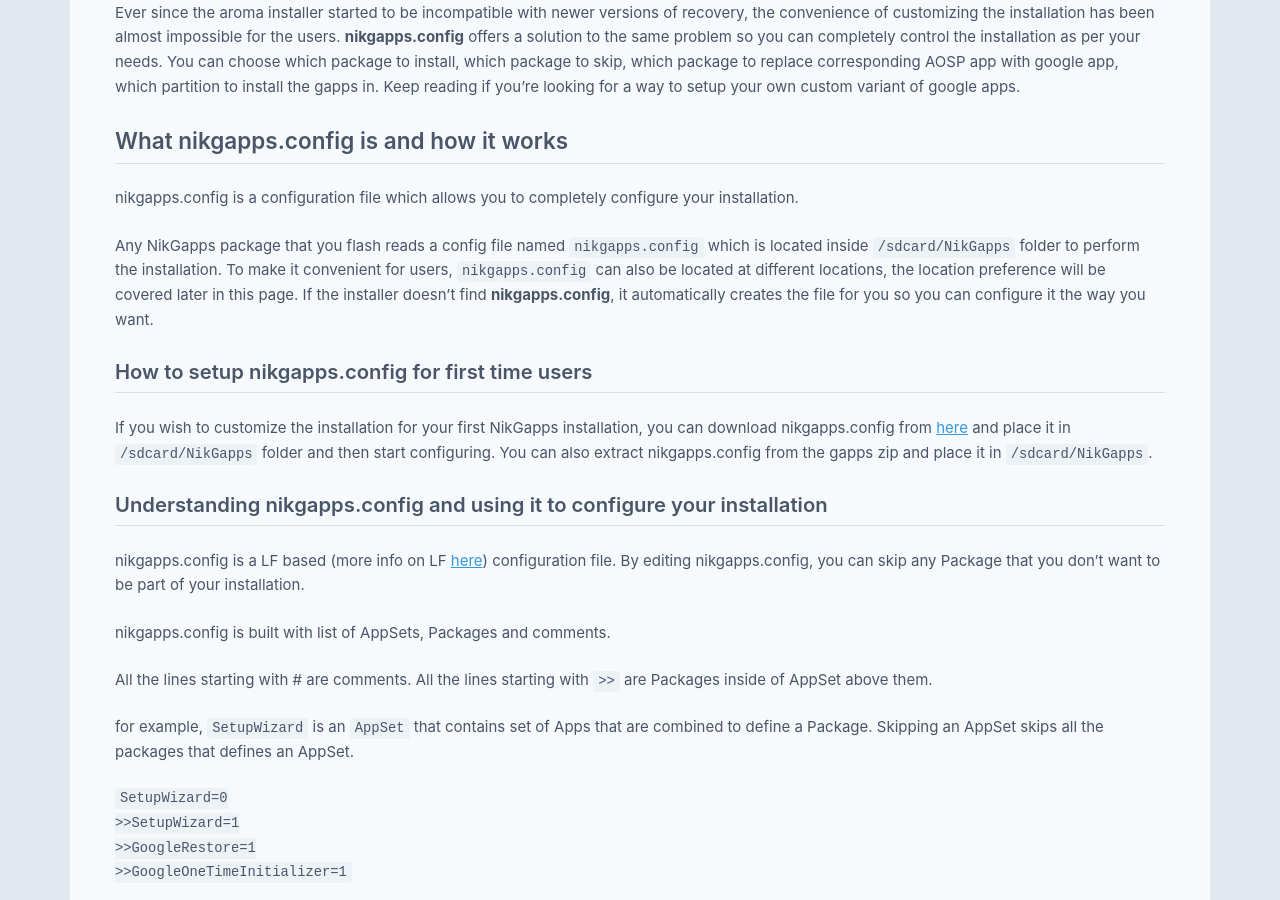
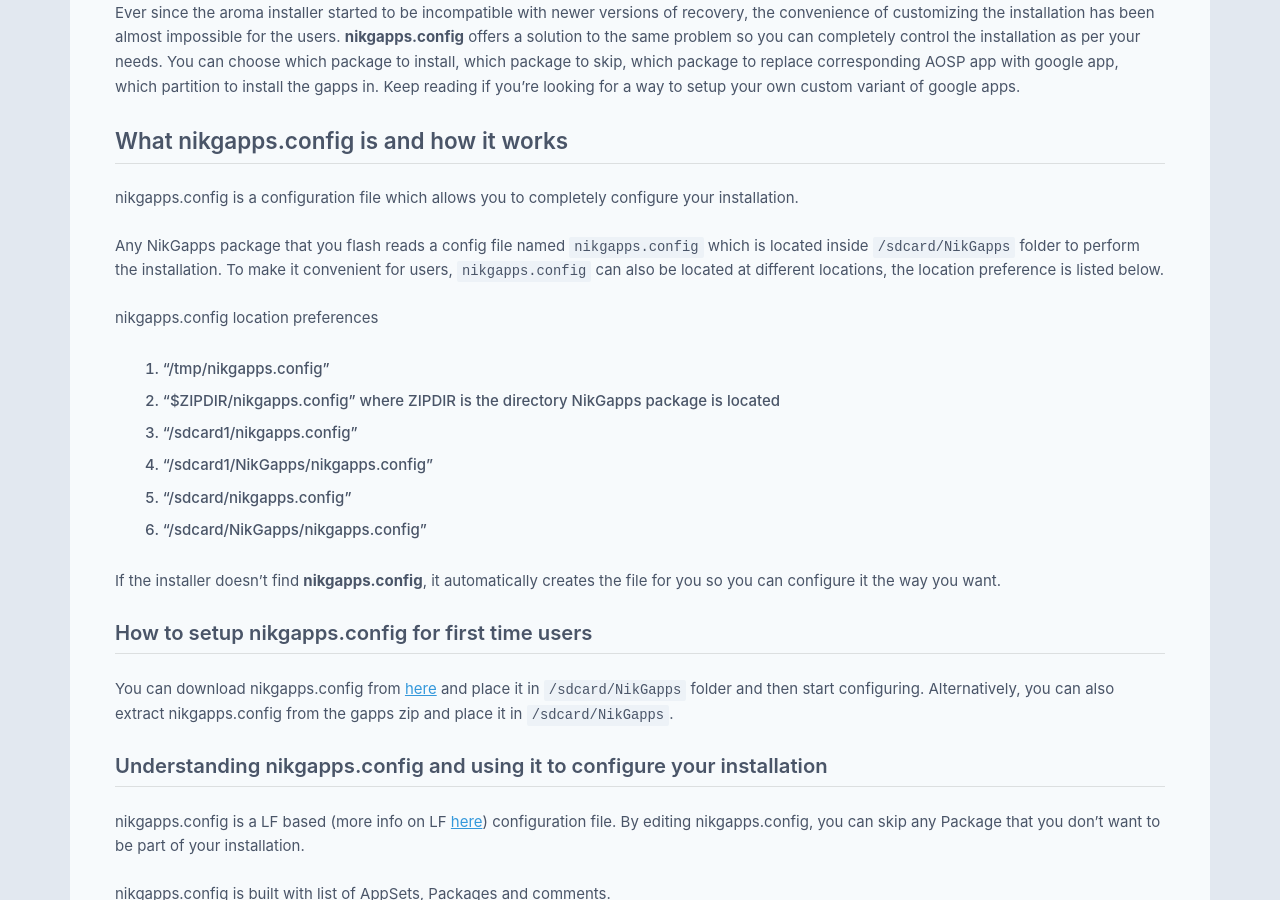
Before and after one commit to nikgapps/nikgapps.github.io, a Jekyll site: the page built from _posts/2020-11-22-NikGapps-Config.md, in a window 1280 px wide and 900 px high, scrolled down 393 px. Built offline with Jekyll 4.4.1, drawn with Linux system fonts in a browser that asks for light colours; some web fonts are replaced; some of the changed text lies outside the part shown.

Commit message:
Update nikgapps.config blog

```diff
--- a/_posts/2020-11-22-NikGapps-Config.md
+++ b/_posts/2020-11-22-NikGapps-Config.md
@@ -13,11 +13,21 @@
 
 nikgapps.config is a configuration file which allows you to completely configure your installation.
 
-Any NikGapps package that you flash reads a config file named `nikgapps.config` which is located inside `/sdcard/NikGapps` folder to perform the installation. To make it convenient for users, `nikgapps.config` can also be located at different locations, the location preference will be covered later in this page. If the installer doesn't find **nikgapps.config**, it automatically creates the file for you so you can configure it the way you want.
+Any NikGapps package that you flash reads a config file named `nikgapps.config` which is located inside `/sdcard/NikGapps` folder to perform the installation. To make it convenient for users, `nikgapps.config` can also be located at different locations, the location preference is listed below.
+
+#### nikgapps.config location preferences
+1. "/tmp/nikgapps.config"
+2. "$ZIPDIR/nikgapps.config" where ZIPDIR is the directory NikGapps package is located
+3. "/sdcard1/nikgapps.config"
+4. "/sdcard1/NikGapps/nikgapps.config"
+5. "/sdcard/nikgapps.config"
+6. "/sdcard/NikGapps/nikgapps.config"
+
+If the installer doesn't find **nikgapps.config**, it automatically creates the file for you so you can configure it the way you want.
 
 ### How to setup nikgapps.config for first time users
 
-If you wish to customize the installation for your first NikGapps installation, you can download nikgapps.config from <a target="_blank" href="https://sourceforge.net/projects/nikgapps/files/Releases/Config/nikgapps-config">here</a> and place it in `/sdcard/NikGapps` folder and then start configuring. You can also extract nikgapps.config from the gapps zip and place it in `/sdcard/NikGapps`.
+You can download nikgapps.config from <a target="_blank" href="https://sourceforge.net/projects/nikgapps/files/Releases/Config/nikgapps-config">here</a> and place it in `/sdcard/NikGapps` folder and then start configuring. Alternatively, you can also extract nikgapps.config from the gapps zip and place it in `/sdcard/NikGapps`.
 
 ### Understanding nikgapps.config and using it to configure your installation
 
@@ -104,6 +114,10 @@
     <tr>
       <td class="center aligned">unmount.d</td>
       <td>1 (enabled by default), set to 0 if you don't want the installer to run partition unmounting functions</td>
+    </tr>
+    <tr>
+      <td class="center aligned">addon_version.d</td>
+      <td>2 (by default), set to 3 if you are using lineageOs recovery or using latest los build</td>
     </tr>
   </tbody>
 </table>
```
Also changed, not shown: other parts of _posts/2020-11-22-NikGapps-Config.md (+2 -2 lines).
